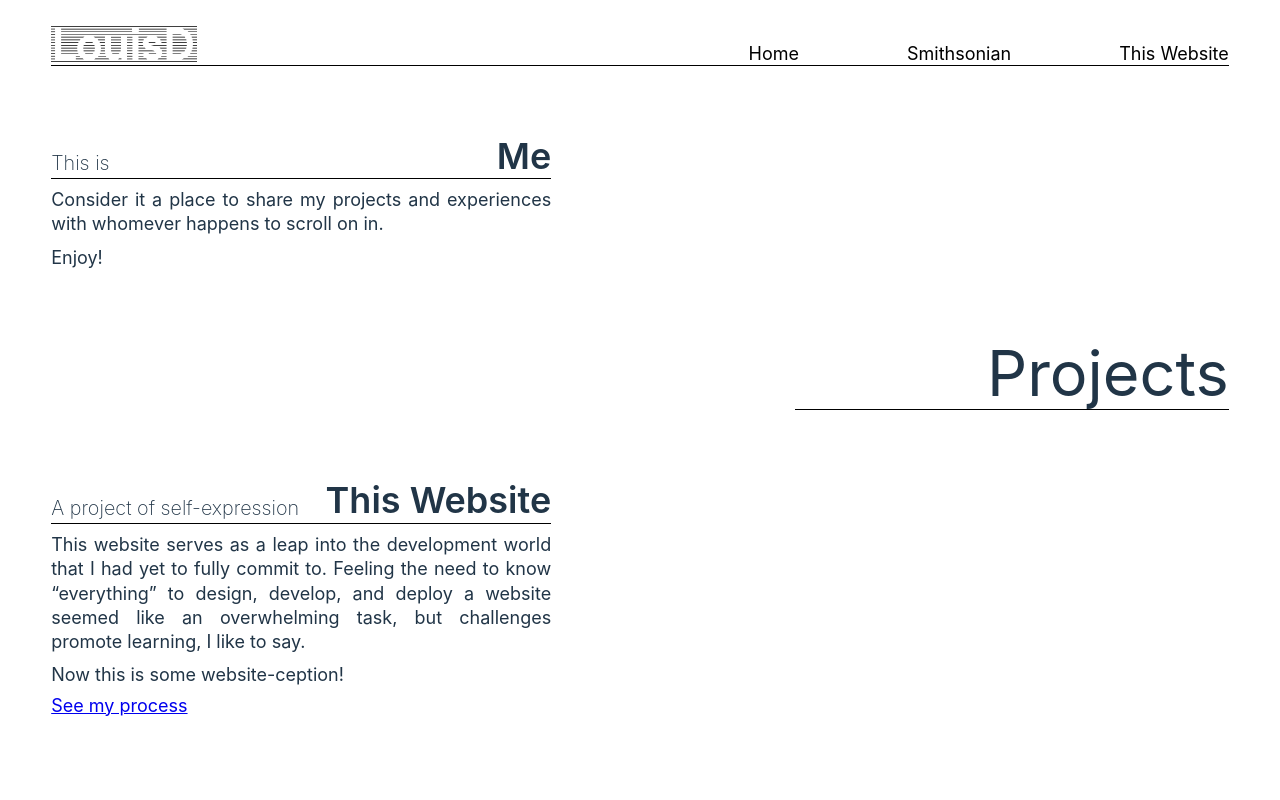
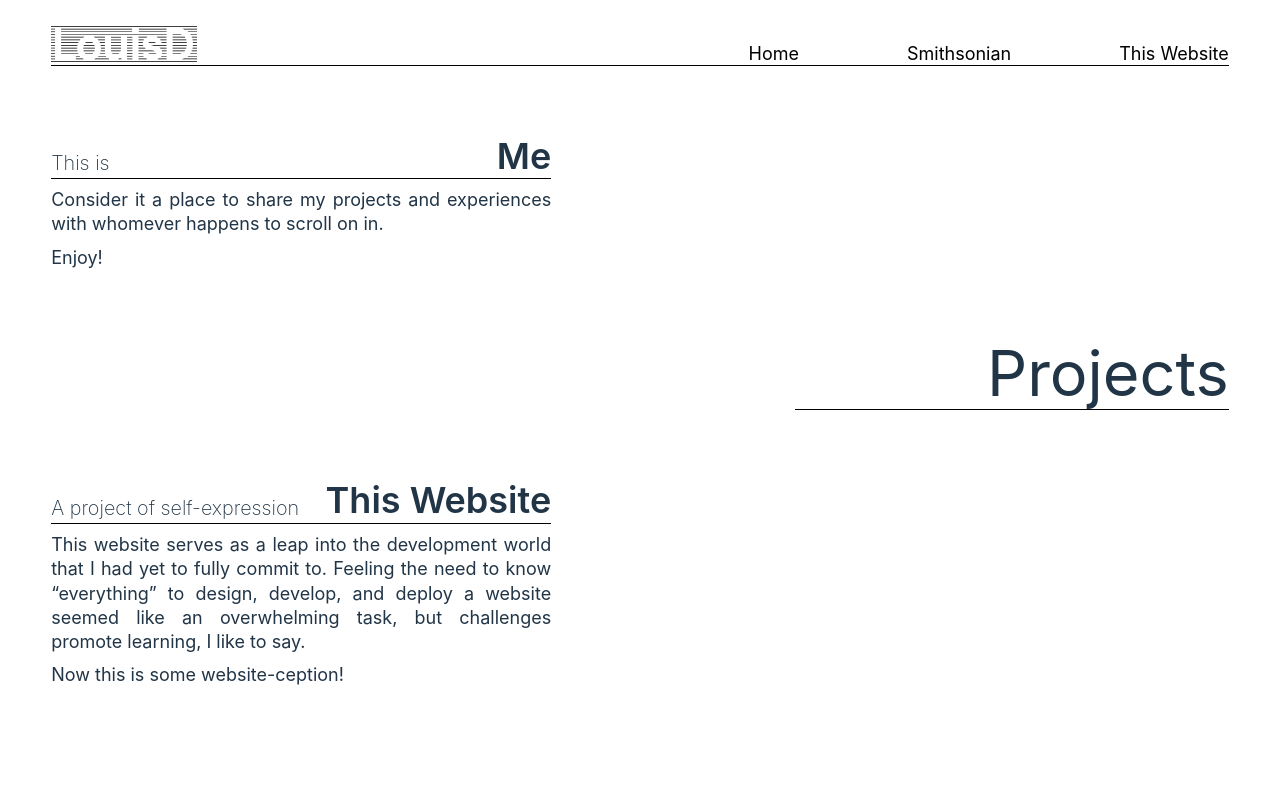
Before and after one commit to louis-driver/louisd-personal-site, a React (Vite) app: page / in a window 1280 px wide. Shown: the top 800 px of the page. Built offline with nearby package versions, Linux system fonts and the light colour scheme; a web font is replaced by a local one.

Commit message:
Update to accept children as a prop

```diff
--- a/src/components/HeroSection.tsx
+++ b/src/components/HeroSection.tsx
@@ -6,7 +6,7 @@ interface HeroSectionProps {
     h3: string;
     h2: string;
     paragraphs: Paragraph[];
-    link: Link | null;
+    children: React.ReactNode
 }
 
 interface Paragraph {
@@ -18,19 +18,20 @@ interface Link {
     hasLink: boolean;
     linkText: string;
     linkRoute: string;
+    target: string;
 }
 
-function HeroSection({ h3, h2, paragraphs, link }: HeroSectionProps) {
+function HeroSection({ h3, h2, paragraphs, children }: HeroSectionProps) {
     return (
         <section className="hero-section" >
             <header className="hero-header">
                 <h3>{h3}</h3> {/* Display h3 prop in component */}
                 <h2>{h2}</h2> {/* Display h2 prop in component */}
             </header>
-            {paragraphs.map(({id, paragraph}) => <p key={id}>{paragraph}</p>)} {/* Allow a variable number of paragraphs to be included in the section */}
+            {paragraphs.map(({id, paragraph}) => <p key={id}>{paragraph}</p>) /* Allow a variable number of paragraphs to be included in the section */}
             {/* Conditionally render link if provided */}
-            {link != null &&
-                <Link to={link.linkRoute}>{link.linkText}</Link>
+            {children != null &&
+                children
             }
         </section>
     )
```
